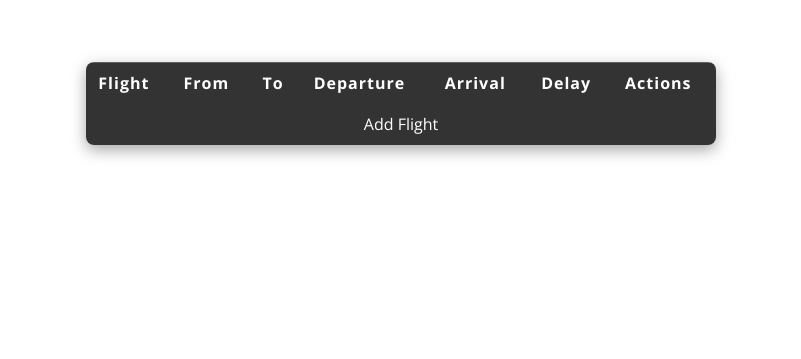
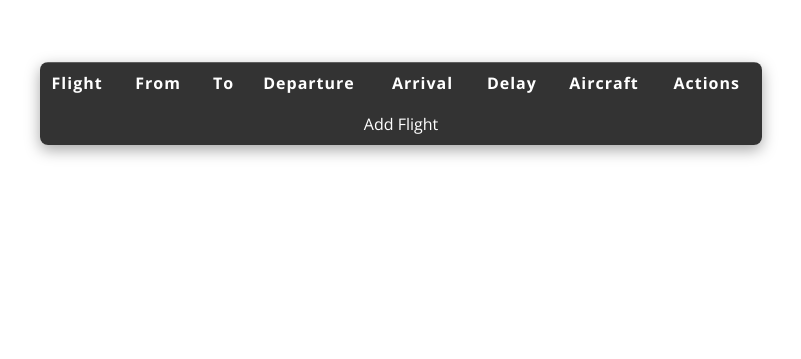
Before and after one commit to jhb300/database_project, a Django app: page /flights/ in a window 1280 px wide. Shown: the part 61-420 px from the top of the page, without its empty margins (239-1040 px from the left). Run offline with Django 4.2, Linux system fonts and the light colour scheme; data that the repository does not hold is empty.

Commit message:
Show Aircraft in Flight vIew

```diff
--- a/flightx/airlinex/templates/airlinex/flight_list.html
+++ b/flightx/airlinex/templates/airlinex/flight_list.html
@@ -12,6 +12,7 @@
             <th>Departure</th>
             <th>Arrival</th>
             <th>Delay</th>
+            <th>Aircraft</th>
             <th>Actions</th>
         </tr>
         {% for flight in object_list %}
@@ -22,6 +23,7 @@
             <td {% if flight.canceled %} style="text-decoration: line-through;"{% endif %}>{{ flight.departure_time }}</td>
             <td {% if flight.canceled %} style="text-decoration: line-through;"{% endif %}>{{ flight.arrival_time }}</td>
             <td {% if flight.canceled %} style="text-decoration: line-through;"{% endif %}>{% if flight.delay > 0 %}+{% endif %}{{ flight.delay }}</td>
+            <td {% if flight.canceled %} style="text-decoration: line-through;"{% endif %}>{{ flight.aircraft.get_type_series_display }}</td>
             <td>
                 <a href="{% url 'UpdateFlights' flight.number %}"><i class="bi bi-pencil-square"></i></a>
                 <a href="{% url 'DeleteFlights' flight.number %}"><i class="bi bi-trash"></i></a>
--- a/flightx/airportx/templates/airportx/airport_list.html
+++ b/flightx/airportx/templates/airportx/airport_list.html
@@ -12,7 +12,7 @@
         </tr>
         {% for airport in object_list %}
         <tr>
-            <td><a href="{% url 'AirportsMV' airport.icao_code %}">{{ airport.icao_code }}</a></td>
+            <td><a href="{% url 'AirportsMV' %}">{{ airport.icao_code }}</a></td>
             <td>{{ airport.name }}</td>
             <td>
                 <a href="{% url 'UpdateAirports' airport.icao_code %}"><i class="bi bi-pencil-square"></i></a>
```
